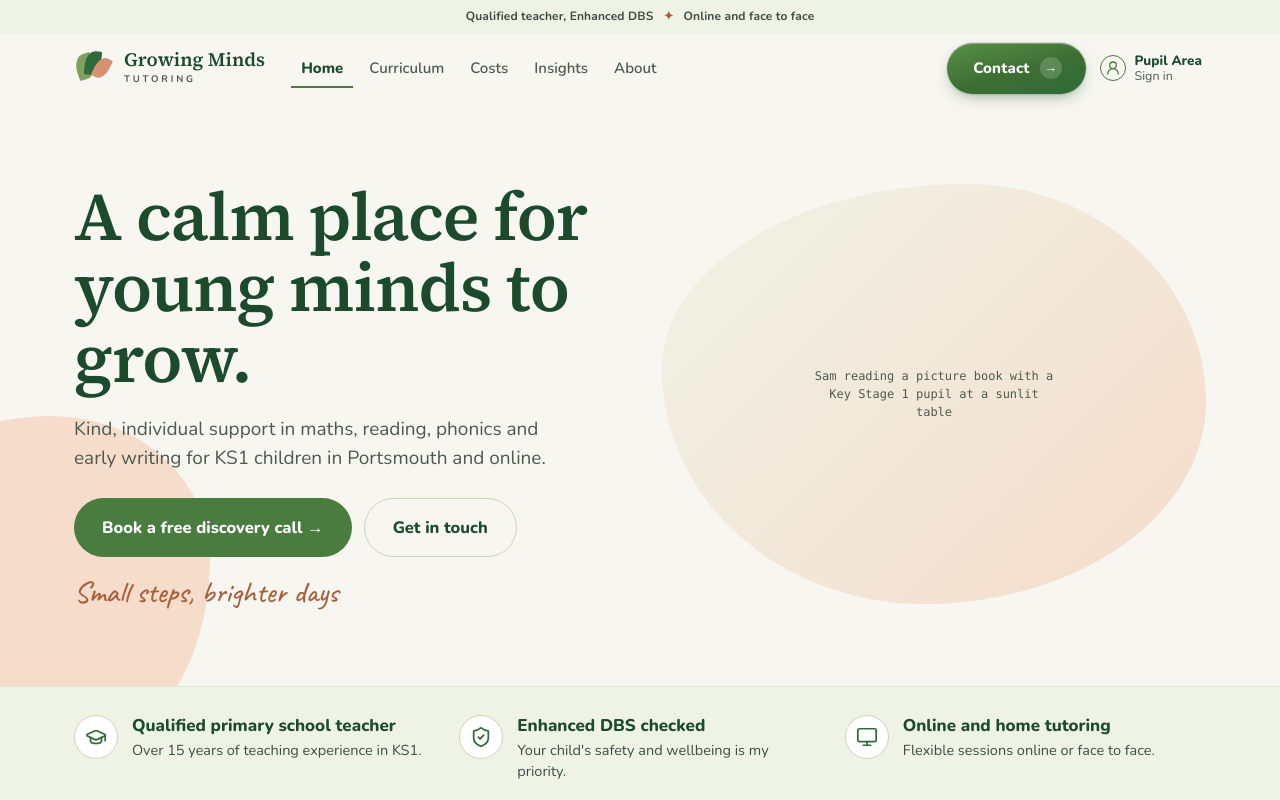
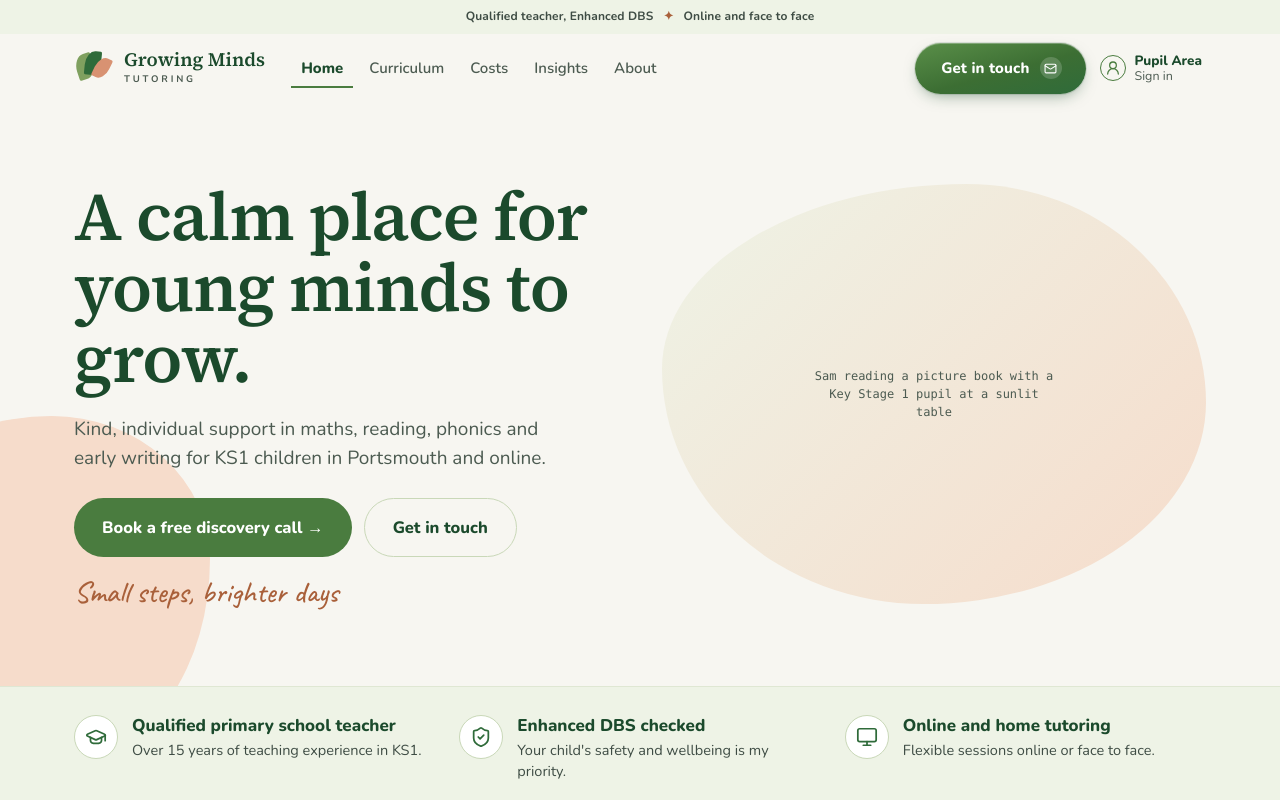
Before and after one commit to shanepowel/growingminds, a Next.js app: page / in a window 1280 px wide. Shown: the top 800 px of the page. Built offline with nearby package versions, Linux system fonts and the light colour scheme.

Commit message:
Change header CTA to "Get in touch" with a mail icon
Co-Authored-By: Claude Sonnet 5 <noreply@anthropic.com>
Claude-Session: https://claude.ai/code/session_01DQfjtySxVmbnEiG6soswe3

```diff
--- a/components/SiteHeader.tsx
+++ b/components/SiteHeader.tsx
@@ -1,5 +1,5 @@
 import Link from "next/link";
-import { UserRound } from "lucide-react";
+import { Mail, UserRound } from "lucide-react";
 import { LeafMark } from "./LeafMark";
 import { site } from "@/content/site";
 
@@ -46,7 +46,9 @@ export function SiteHeader({ pathname }: { pathname: string }) {
           <div style={{ display: "flex", alignItems: "center", gap: 10, flex: "0 0 auto" }}>
             <Link href={site.navCta.href} className="gm-btn gm-btn-cta">
               {site.navCta.label}
-              <span className="gm-btn-arrow" aria-hidden>&rarr;</span>
+              <span className="gm-btn-arrow" aria-hidden>
+                <Mail size={13} strokeWidth={2} />
+              </span>
             </Link>
             {site.pupilArea.enabled && (
               <Link href="/pupil-area" style={{ display: "flex", alignItems: "center", gap: 9, minHeight: 44,
--- a/content/site.ts
+++ b/content/site.ts
@@ -66,7 +66,7 @@ export const site = {
     { href: "/insights", label: "Insights" },
     { href: "/about", label: "About" },
   ],
-  navCta: { href: "/contact", label: "Contact" },
+  navCta: { href: "/contact", label: "Get in touch" },
 
   footer: {
     explore: [
```
